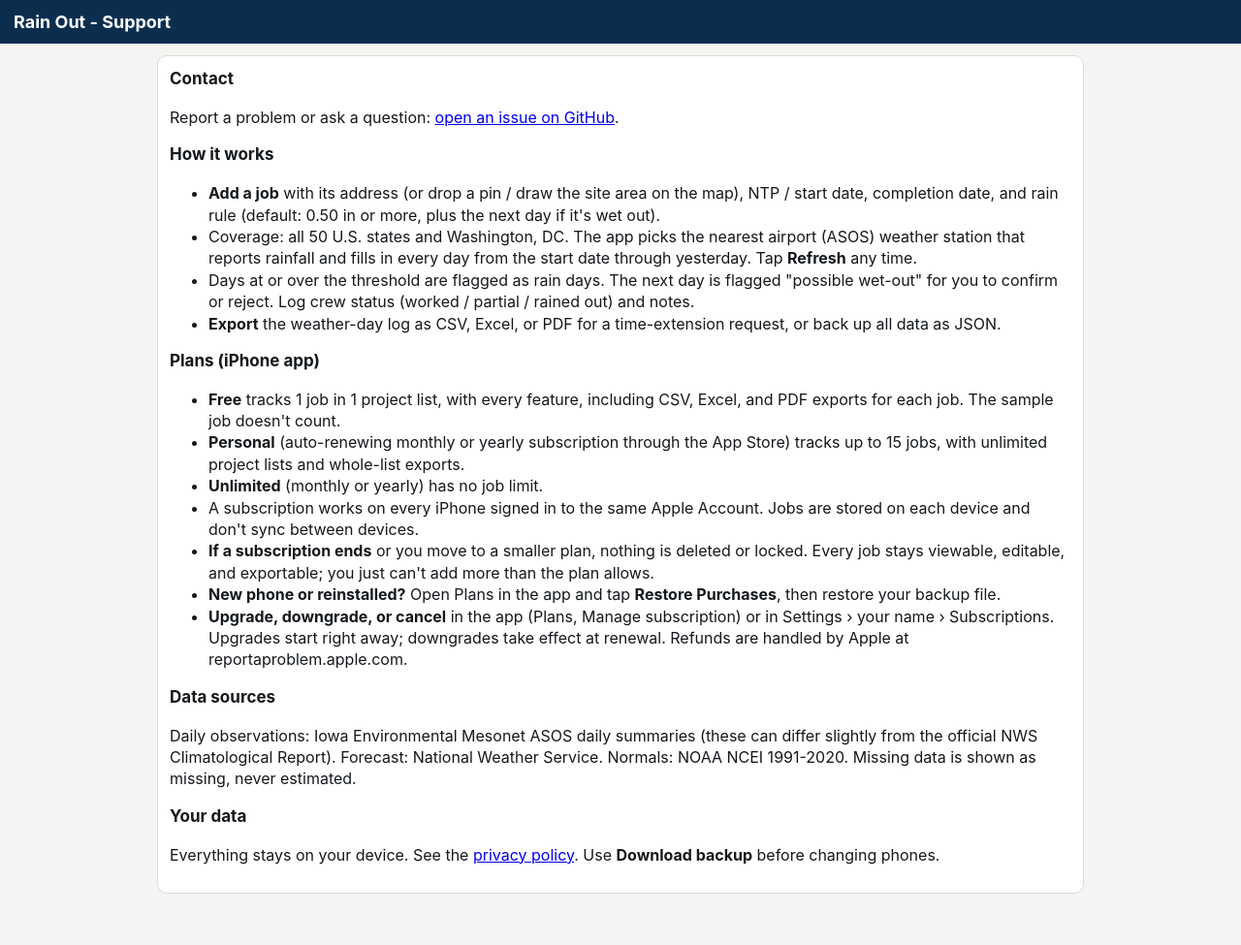
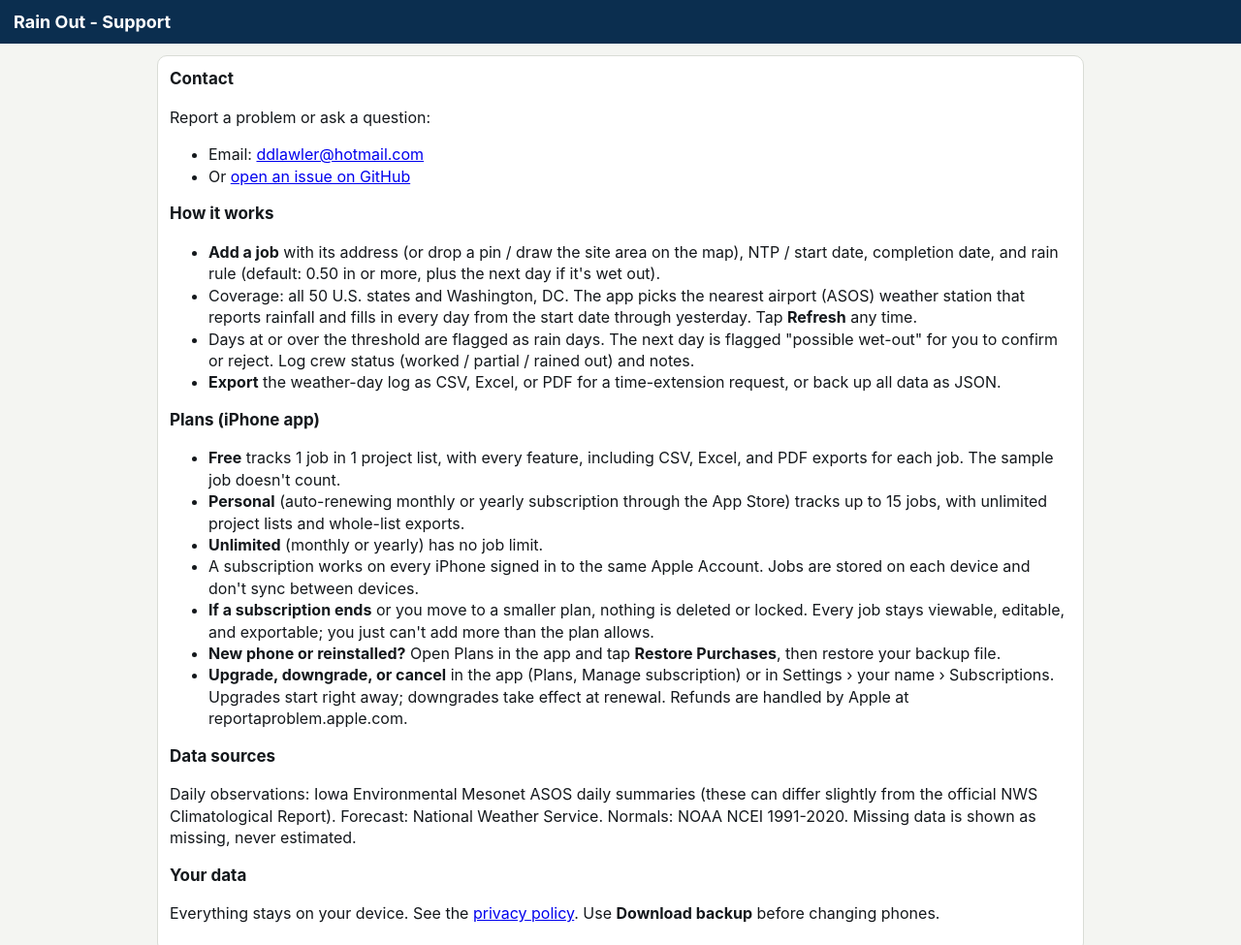
Before and after one commit to ddlawler-theonly/rain-delay-tracker, a plain HTML site: page support.html in a window 1280 px wide. Shown: the top 975 px of the page at 97% size. Drawn offline with Linux system fonts and the light colour scheme.

Commit message:
support/privacy: add support email ddlawler@hotmail.com (GitHub Issues secondary)

```diff
--- a/support.html
+++ b/support.html
@@ -1,7 +1,7 @@
 <!doctype html><html lang="en"><head><meta charset="utf-8"><meta name="viewport" content="width=device-width, initial-scale=1">
 <title>Support - Rain Out</title><link rel="stylesheet" href="css/app.css"></head>
 <body><header class="top"><h1>Rain Out - Support</h1></header><main><div class="card">
-<h2>Contact</h2><p>Report a problem or ask a question: <a href="https://github.com/ddlawler-theonly/rain-delay-tracker/issues">open an issue on GitHub</a>.</p>
+<h2>Contact</h2><p>Report a problem or ask a question:</p><ul><li>Email: <a href="mailto:ddlawler@hotmail.com">ddlawler@hotmail.com</a></li><li>Or <a href="https://github.com/ddlawler-theonly/rain-delay-tracker/issues">open an issue on GitHub</a></li></ul>
 <h2>How it works</h2><ul>
 <li><b>Add a job</b> with its address (or drop a pin / draw the site area on the map), NTP / start date, completion date, and rain rule (default: 0.50 in or more, plus the next day if it's wet out).</li>
 <li>Coverage: all 50 U.S. states and Washington, DC. The app picks the nearest airport (ASOS) weather station that reports rainfall and fills in every day from the start date through yesterday. Tap <b>Refresh</b> any time.</li>
```
Also changed, not shown: privacy.html (+1 -1 lines).
